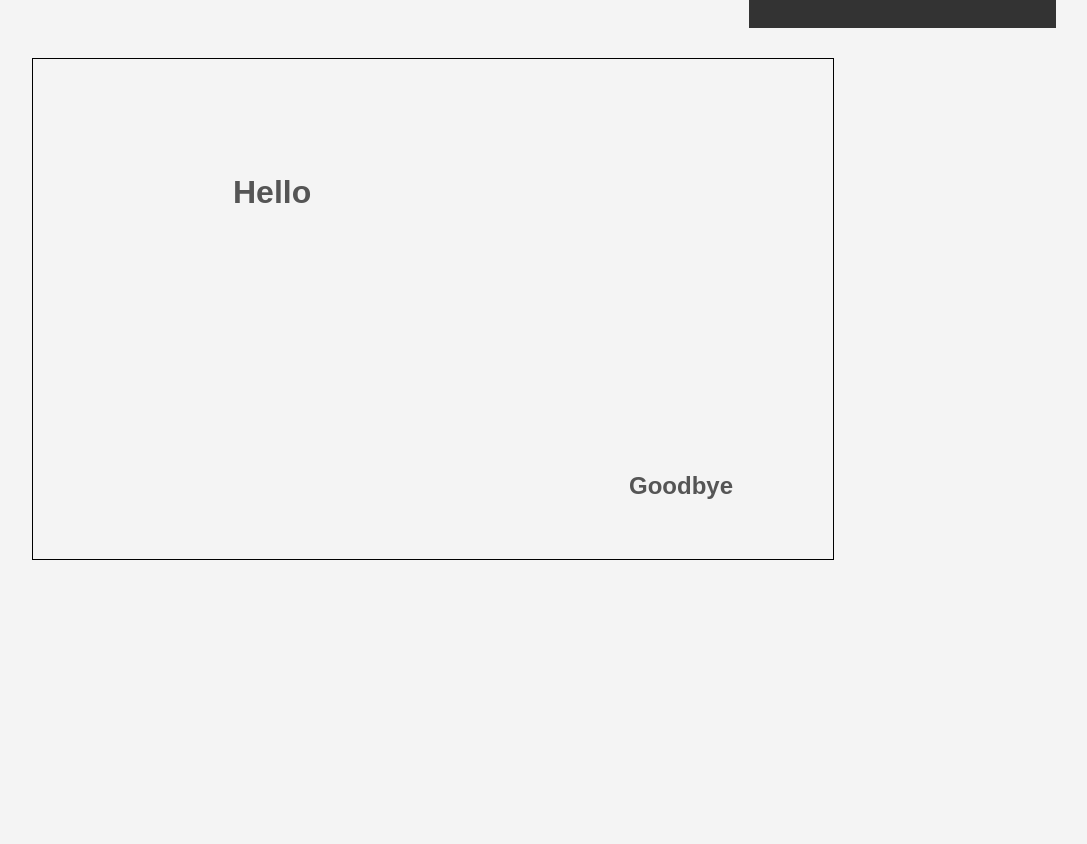
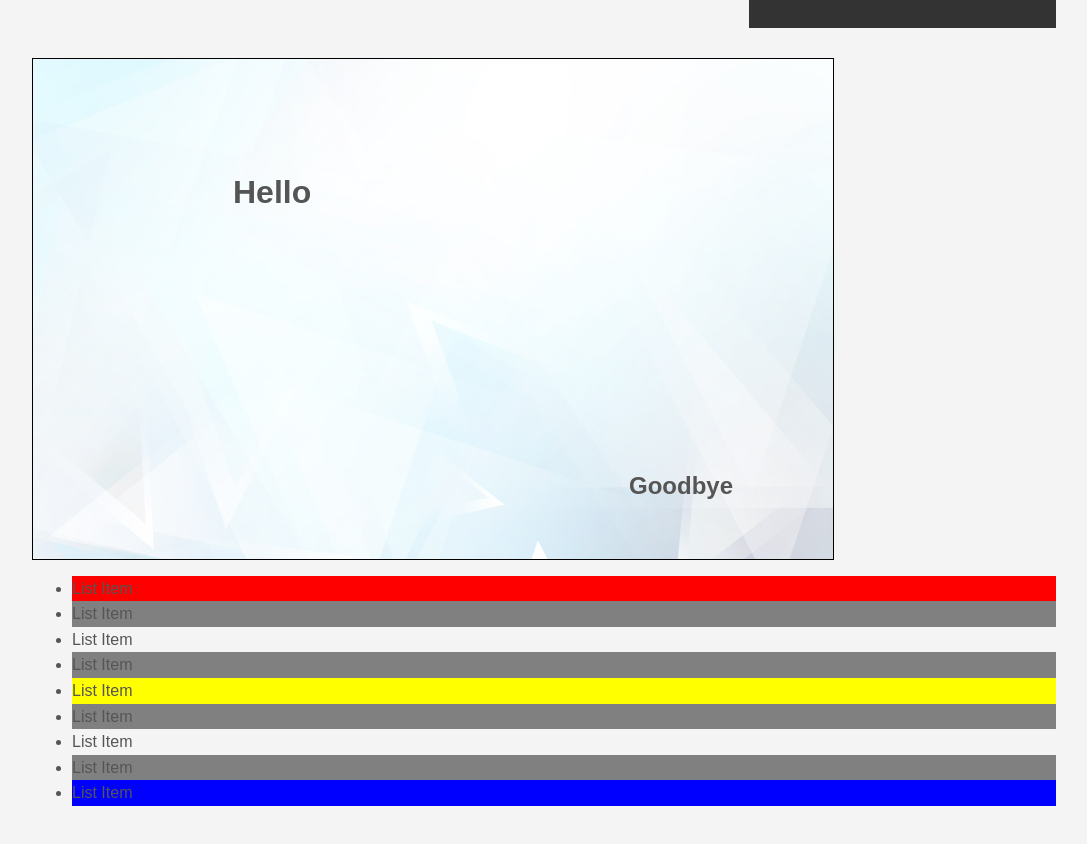
Before and after one commit to 0wlofminerva/CSS-Crash-Course, a plain HTML site: page index.html in a window 1280 px wide. Shown: the part 1491-2335 px from the top of the page, without its empty margins (96-1183 px from the left). Drawn offline with Linux system fonts and the light colour scheme.

Commit message:
Pseudo ELements

```diff
--- a/css/style.css
+++ b/css/style.css
@@ -175,6 +175,13 @@ button:hover{
     border: 1px solid #000;
     margin-top: 30px;
     position: relative; /* Parent element positioned relative of .p-box h1  */
+    background-image: url('../images/bgimage.jpg');
+
+    background-repeat: no-repeat;
+    /*  */
+    background-position: 100px 200px; /* push it over a 100px & down 200px  */ /* You can also use %s */
+    background-position: center top; /* horizontaly &  verticaly */
+    /*  */
 }
 
 .p-box h1{
@@ -193,3 +200,24 @@ button:hover{
     position: fixed;
     top: 400px;
 }
+
+/* Pseudo elements */ /* CSS3 */
+
+.my-list li:first-child{ /* It selects the first child */
+    background: red;
+}
+
+.my-list li:last-child {
+    /* It selects the first child */
+    background: blue;
+}
+
+.my-list li:nth-child(5) {
+    /* It selects 5th */
+    background: yellow;
+}
+
+.my-list li:nth-child(even) {
+    /* It selects 5th */
+    background: grey;
+}
--- a/index.html
+++ b/index.html
@@ -76,6 +76,18 @@
             <h2>Goodbye</h2>
         </div>
 
+        <ul class="my-list">
+            <li>List Item</li>
+            <li>List Item</li>
+            <li>List Item</li>
+            <li>List Item</li>
+            <li>List Item</li>
+            <li>List Item</li>
+            <li>List Item</li>
+            <li>List Item</li>
+            <li>List Item</li>
+        </ul>
+
         <a class="button fix-me">Hello</a>
 
     </div> <!-- ./container -->
```
Also changed, not shown: images/bgimage.jpg (added).
